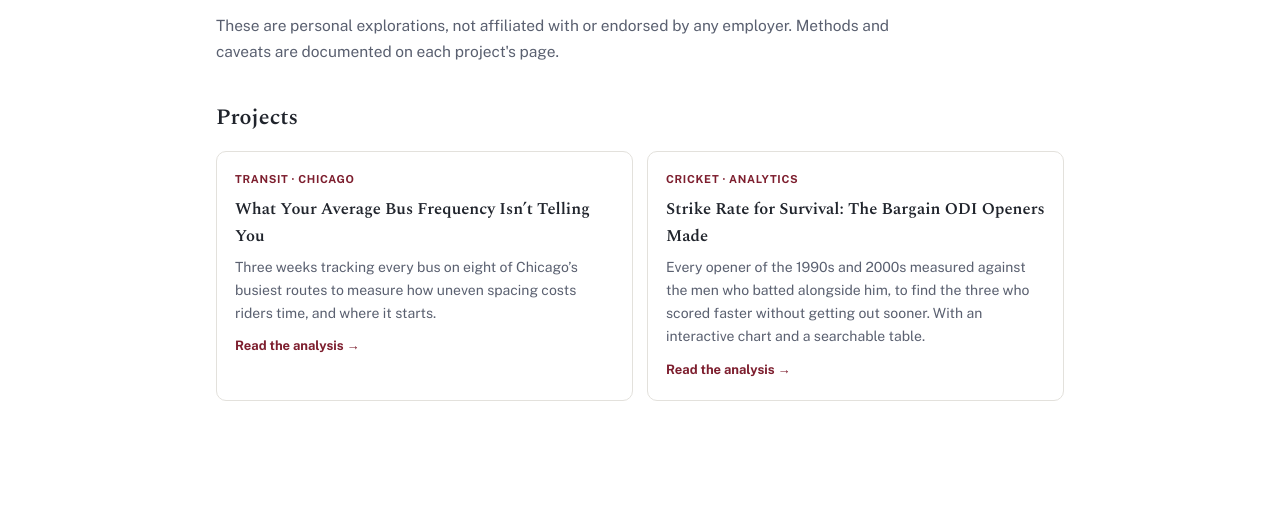
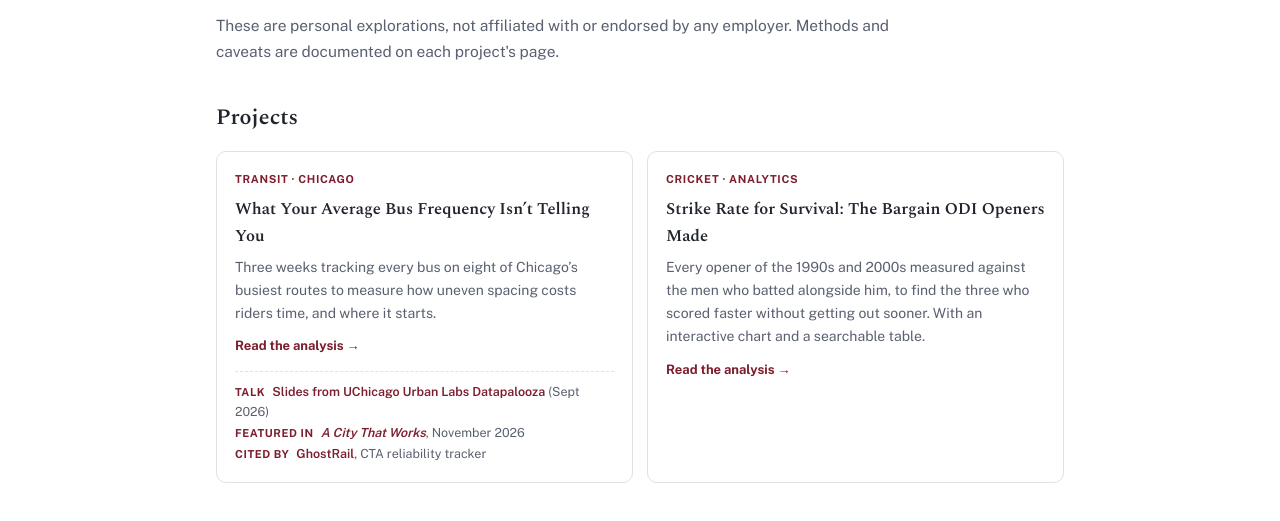
Before and after one commit to SalmanAhmadKhan/PaperRepository, a plain HTML site: page data-curiosity.html in a window 1280 px wide. Shown: the part 237-758 px from the top of the page. Drawn offline with nearby package versions, Linux system fonts and the light colour scheme.

Commit message:
Add files via upload

```diff
--- a/data-curiosity.html
+++ b/data-curiosity.html
@@ -31,6 +31,9 @@
   .area .tag{font-size:11px;font-weight:700;letter-spacing:.06em;text-transform:uppercase;color:var(--maroon);margin-bottom:8px;display:block}
   .area a{display:inline-block;margin-top:10px;font-size:13px;font-weight:700;color:var(--maroon);text-decoration:none}
   .area a:hover{text-decoration:underline}
+  .area .press{margin-top:12px;padding-top:10px;border-top:1px dashed var(--line);font-size:12.5px;color:var(--ink-soft)}
+  .area .press b{font-weight:700;color:var(--maroon);letter-spacing:.05em;text-transform:uppercase;font-size:11px;margin-right:4px}
+  .area .press a{display:inline;margin:0;font-size:12.5px;font-weight:600}
 
   @media (prefers-reduced-motion:reduce){*{transition:none!important}}
 </style>
@@ -50,6 +53,7 @@
       <h3>What Your Average Bus Frequency Isn&rsquo;t Telling You</h3>
       <p>Three weeks tracking every bus on eight of Chicago&rsquo;s busiest routes to measure how uneven spacing costs riders time, and where it starts.</p>
       <a href="https://sal-khan.com/bus-bunching.html">Read the analysis &rarr;</a>
+      <p class="press"><b>Talk</b> <a href="https://sal-khan.com/bus-bunching-datapalooza.pdf" target="_blank" rel="noopener">Slides from UChicago Urban Labs Datapalooza</a> (Sept 2026)<br><b>Featured in</b> <a href="https://citythatworks.substack.com/p/taste-of-chicago-november-edition" target="_blank" rel="noopener"><em>A City That Works</em></a>, November 2026<br><b>Cited by</b> <a href="https://ghostrail.app/history?view=spacing" target="_blank" rel="noopener">GhostRail</a>, CTA reliability tracker</p>
     </div>
     <div class="area">
       <span class="tag">Cricket &middot; Analytics</span>
```
Also changed, not shown: bus-bunching.html (+4 -0 lines), 1 other file.
